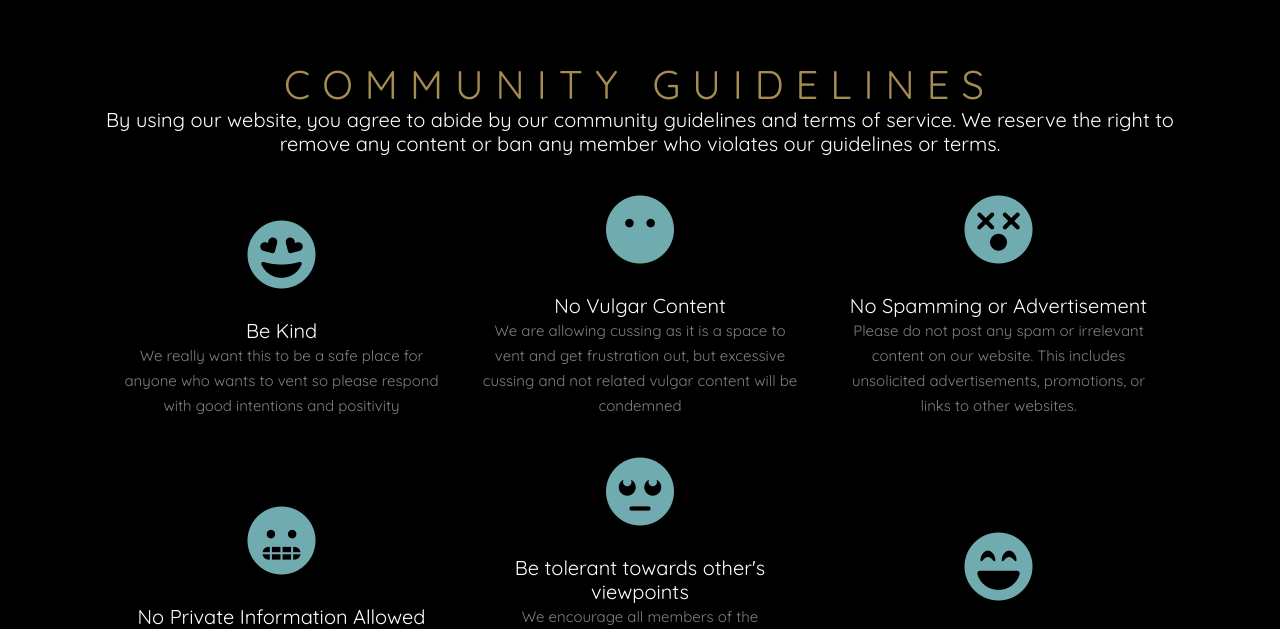
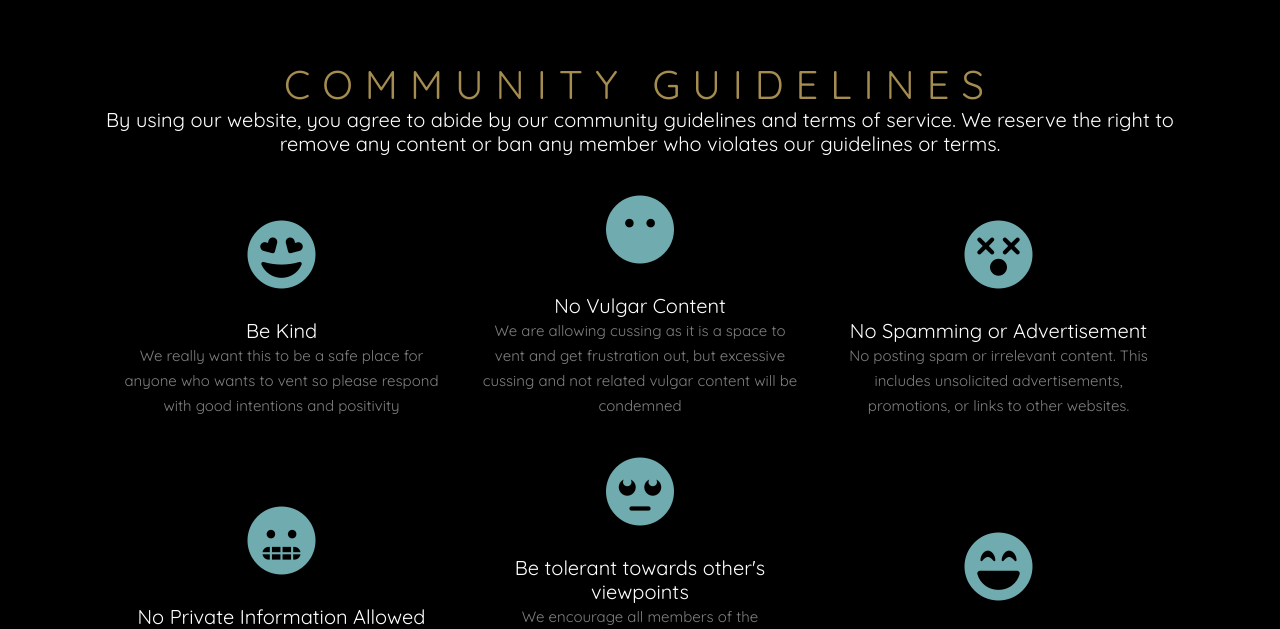
Before and after one commit to kbschwag/SWEAT, a Flask app: page /community_guidelines in a window 1280 px wide. Shown: the part 81-710 px from the top of the page. Run offline with Flask 3, Linux system fonts and the light colour scheme; some libraries are stand-ins or nearby versions; some web fonts are replaced.

Commit message:
small changes in appearance

```diff
--- a/website/static/styles/style.css
+++ b/website/static/styles/style.css
@@ -1383,6 +1383,7 @@ form.legacy-form {
     margin: auto;
     box-shadow: #fff;
     color: #000;
+    border-radius: 25px;
 }
 
 
@@ -1734,7 +1735,7 @@ input[type="submit"]:hover {
 
   .flip-box img {
     width: 100%;
-    height: 60vh;
+    height: 100%;
     background-repeat: no-repeat;
     background-attachment: fixed;
     background-position: center;
--- a/website/templates/community_guidelines.html
+++ b/website/templates/community_guidelines.html
@@ -46,8 +46,8 @@
         <div class="service">
           <i class="fa-solid fa-face-dizzy"></i>
           <h4>No Spamming or Advertisement</h4>
-          <p> Please do not post any spam
-              or irrelevant content on our website. This includes unsolicited advertisements, promotions, or links to
+          <p> No posting spam
+              or irrelevant content. This includes unsolicited advertisements, promotions, or links to
               other websites.</p>
         </div>
 
--- a/website/templates/home.html
+++ b/website/templates/home.html
@@ -193,7 +193,7 @@
     and want to take a stand and talk more about the mental toll it takes on you. This is something that is not talked about
     a lot and needs to be talked about more, especially with recent suicides that have occurred. Student athletes should be
     put first more and there needs to be healthy balance between sports, school, AND our mental health, without penalty.</p>
-    <a href="/about_us" class="btn btn-more">See More About Us</a>
+    <a href="/about_us" class="btn btn-more">More About Us</a>
     <a href="/signup" class="btn btn-more2">Sign Up</a>
 
 </section>
```
